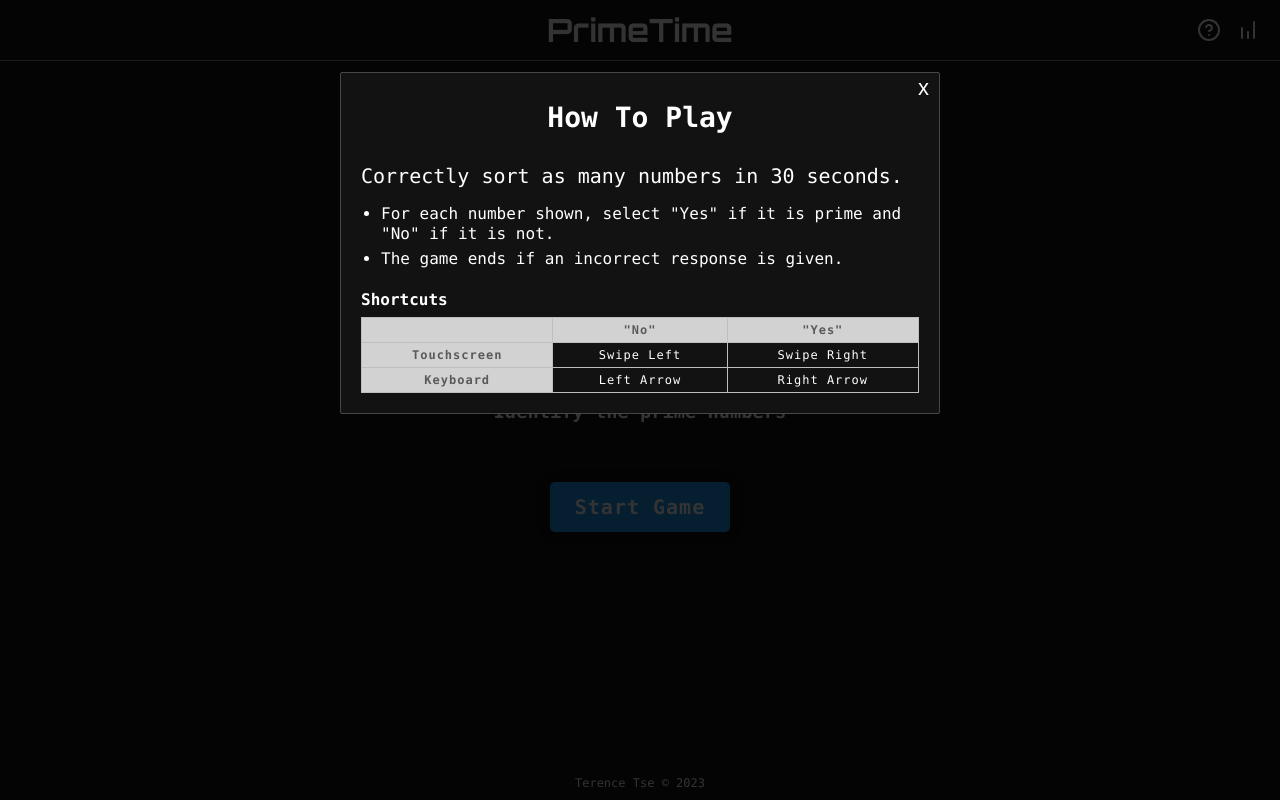
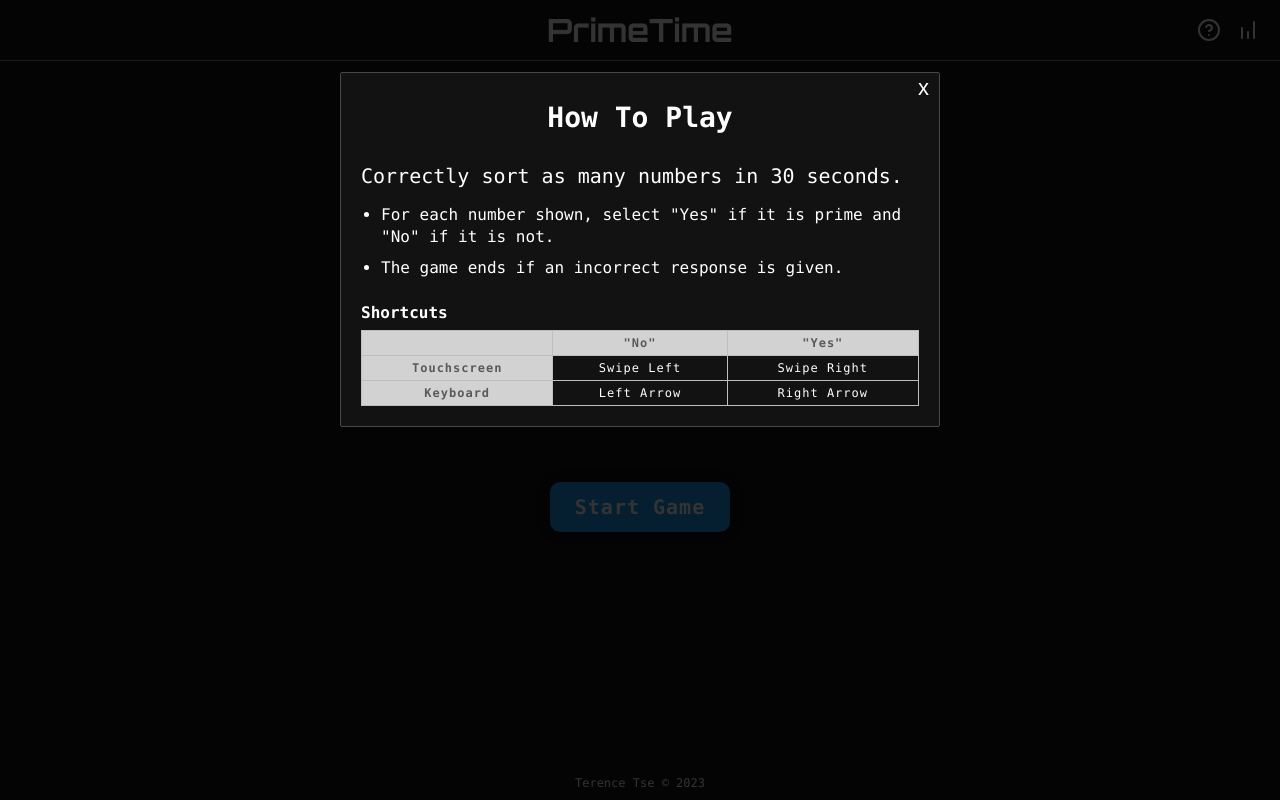
Before and after one commit to tseterence/primetime, a plain HTML site: page index.html in a window 1280 px wide. Drawn offline with Linux system fonts and the light colour scheme.

Commit message:
Increase line-height and stat padding in modals

```diff
--- a/css/style.css
+++ b/css/style.css
@@ -87,9 +87,11 @@ body {
 	padding-inline-start: 20px;
 	margin: 16px 0;
 }
+.help-rules ul {
+	line-height: 140%;
+}
 .help-rules li {
-	line-height: 20px;
-	margin-bottom: 5px;
+	margin-bottom: 8px;
 }
 #help-container.hidden, #stats-container.hidden {
 	display: none;
@@ -138,7 +140,7 @@ td {
 	justify-content: center;
 }
 .stats {
-	padding: 0 40px;
+	padding: 0 50px;
 	display: flex;
 	flex-direction: column;
 	align-items: center;
@@ -196,14 +198,14 @@ button:hover {
 .start {
 	width: 180px;
   	height: 50px;
-	border-radius: 5px;
+	border-radius: 10px;
 	/* border-radius: 25px; */
 	background-color: var(--color-start);
 }
 .option {
 	width: 100px;
   	height: 50px;
-	border-radius: 5px;
+	border-radius: 10px;
 
 	/* border-radius: 25px; */
 }
```
